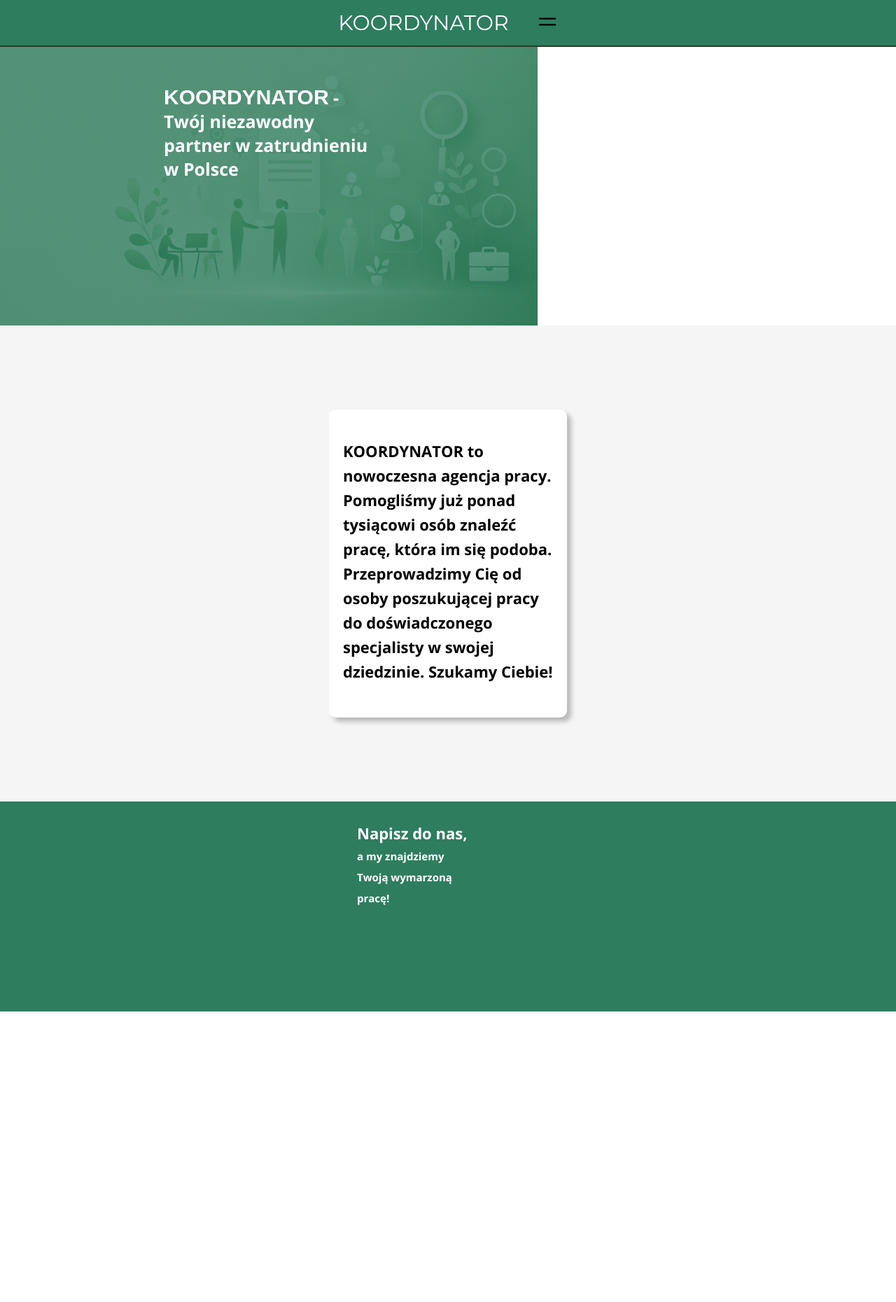
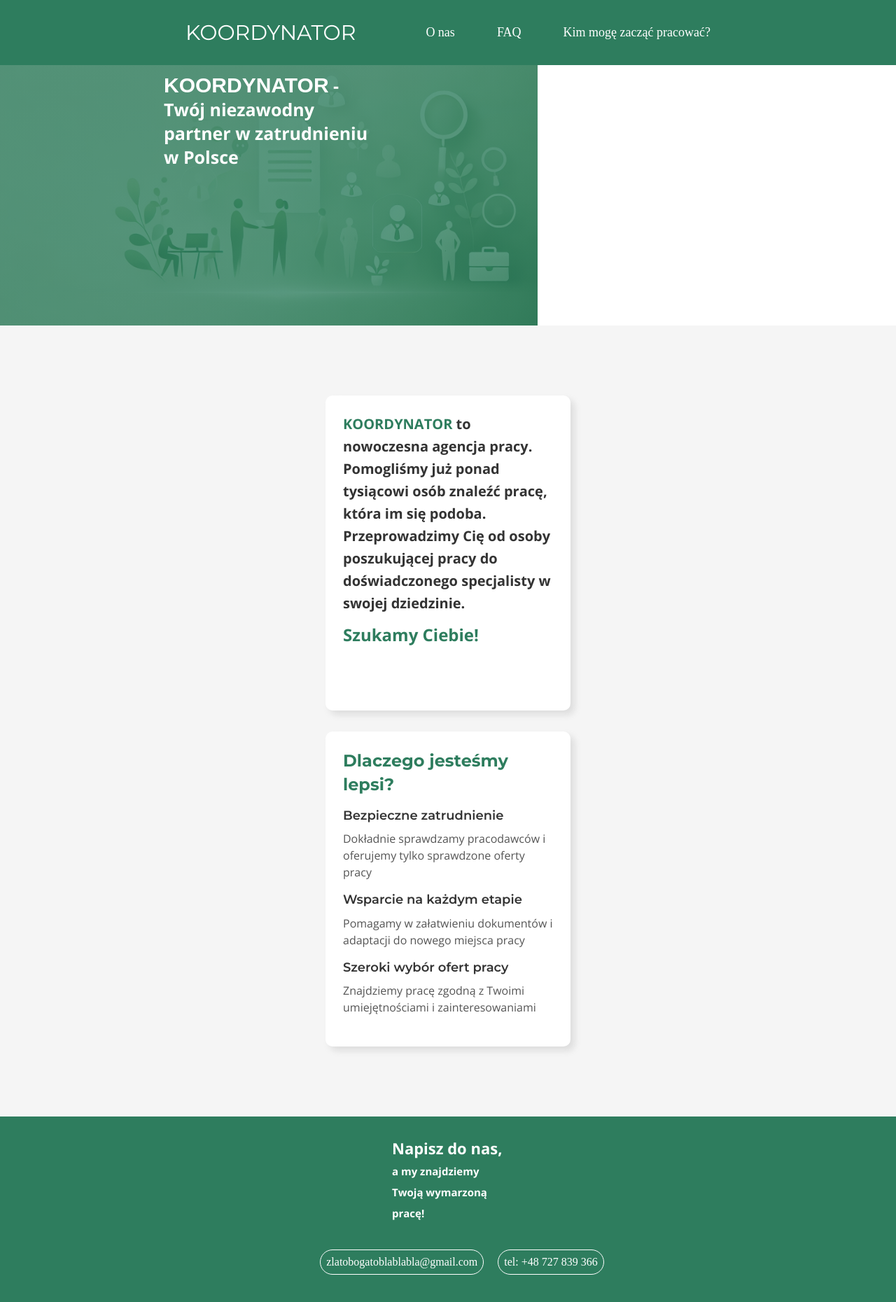
Before and after one commit to Kirilzhm/Job-search-site, a React (Vite) app: page / in a window 1280 px wide. Shown: the top 1860 px of the page at 70% size. Before the commit the page ends 1445 px from the top, so only its background shows below. Built offline with nearby package versions, Linux system fonts and the light colour scheme.

Commit message:
small chanding

```diff
--- a/index.html
+++ b/index.html
@@ -1,8 +1,8 @@
 <!doctype html>
-<html lang="en">
+<html lang="pl">
   <head>
     <meta charset="UTF-8" />
-    <link rel="icon" type="image/svg+xml" href="/vite.svg" />
+    <link rel="icon" href="./public/WebSite-logo.svg" type="image/svg+xml">
     <meta name="viewport" content="width=device-width, initial-scale=1.0" />
     <link rel="preconnect" href="https://fonts.googleapis.com">
     <link rel="preconnect" href="https://fonts.gstatic.com" crossorigin>
--- a/src/index.css
+++ b/src/index.css
@@ -5,3 +5,11 @@ body{
 a{
     text-decoration: none;
 }
+
+li{
+    list-style: none;
+}
+
+h1, h2, h3, h4, h5, h6{
+    margin: 0;
+}
--- a/src/pages/About-us.jsx
+++ b/src/pages/About-us.jsx
@@ -4,8 +4,27 @@ const AboutUs = () => {
 
     return (
         <div className={styles.aboutUsBox}>
+            <div className={styles.aboutUsSmallBox}>
             <div className={styles.aboutUsTextBox}>
-                <h3 className={styles.aboutUsText}>KOORDYNATOR to nowoczesna agencja pracy. Pomogliśmy już ponad tysiącowi osób znaleźć pracę, która im się podoba. Przeprowadzimy Cię od osoby poszukującej pracy do doświadczonego specjalisty w swojej dziedzinie. Szukamy Ciebie!</h3>
+                <h3 className={styles.aboutUsText}> <span className={styles.firstTextAboutUs}>KOORDYNATOR</span> to nowoczesna agencja pracy. Pomogliśmy już ponad tysiącowi osób znaleźć pracę, która im się podoba. Przeprowadzimy Cię od osoby poszukującej pracy do doświadczonego specjalisty w swojej dziedzinie. <span className={styles.lastTextAboutUs}>Szukamy Ciebie!</span></h3>
+            </div>
+            <div className={styles.aboutUsTextBox}>
+                <h3 className={styles.aboutUsSecondText}>Dlaczego jesteśmy lepsi?</h3>
+                <ul className={styles.aboutUsGoodList}>
+                    <li>
+                        <h4 className={styles.aboutUsItemText}>Bezpieczne zatrudnienie</h4>
+                        <p className={styles.aboutUsItemSmallText}>Dokładnie sprawdzamy pracodawców i oferujemy tylko sprawdzone oferty pracy</p>
+                    </li>
+                    <li>
+                        <h4 className={styles.aboutUsItemText}>Wsparcie na każdym etapie</h4>
+                        <p className={styles.aboutUsItemSmallText}>Pomagamy w załatwieniu dokumentów i adaptacji do nowego miejsca pracy</p>
+                    </li>
+                    <li>
+                        <h4 className={styles.aboutUsItemText}>Szeroki wybór ofert pracy</h4>
+                        <p className={styles.aboutUsItemSmallText}>Znajdziemy pracę zgodną z Twoimi umiejętnościami i zainteresowaniami</p>
+                    </li>
+                </ul>
+            </div>
             </div>
         </div>
     )
--- a/src/pages/About-us.module.css
+++ b/src/pages/About-us.module.css
@@ -1,26 +1,76 @@
-
-.aboutUsBox{
-    width: 100%;
+.aboutUsBox {
+    width: 100%;;
+    background-color: #f5f5f5;
+    padding: 100px 0;
     display: flex;
+    flex-wrap: wrap;
     justify-content: center;
-    background-color: #f5f5f5;
-    padding-top: 100px;
-    padding-bottom: 100px;
 }
 
-.aboutUsTextBox{
+.aboutUsSmallBox{
+    display: flex;
+    flex-wrap: wrap;
+    gap: 30px;
+    max-width: 350px;
+    width: 100%;
+    justify-content: center;
+}
+
+.aboutUsTextBox {
     width: 300px;
     background-color: white;
     border-radius: 10px;
-    margin-top: 20px;
-    margin-bottom: 20px;
-    padding: 20px;
+    padding: 25px;
     min-height: 400px;
-    box-shadow: 6px 6px 6px rgba(128, 128, 128, 0.5);
+    box-shadow: 6px 6px 10px rgba(128, 128, 128, 0.2);
 }
 
-.aboutUsText{
+.firstTextAboutUs{
+    color: #2E7D5E;
+}
+
+.aboutUsText {
     font-family: 'Open Sans', sans-serif;
-    font-size: 22px;
-    line-height: 35px;
+    font-size: 20px;
+    line-height: 1.6;
+    color: #333333;
 }
+
+.lastTextAboutUs {
+    font-size: 24px;
+    font-weight: 700;
+    color: #2E7D5E;
+    margin-top: 10px;
+    display: block;
+}
+
+.aboutUsSecondText {
+    font-family: 'Montserrat', sans-serif;
+    font-size: 24px;
+    font-weight: 700;
+    line-height: 1.4;
+    color: #2E7D5E;
+    margin-bottom: 15px;
+}
+
+.aboutUsGoodList {
+    padding: 0;
+    list-style: none;
+}
+
+.aboutUsItemText {
+    font-family: 'Montserrat', sans-serif;
+    font-size: 18px;
+    font-weight: 600;
+    color: #333333;
+    margin-top: 15px;
+    line-height: 1.4;
+}
+
+.aboutUsItemSmallText {
+    font-family: 'Open Sans', sans-serif;
+    font-size: 16px;
+    color: #555555;
+    line-height: 1.5;
+    margin: 8px 0;
+}
--- a/src/pages/Footer.jsx
+++ b/src/pages/Footer.jsx
@@ -4,9 +4,21 @@ const Footer = () => {
 
     return(
         <footer className={styles.footerBox}>
-            <div className={styles.footerTextBox}>
+           <div className={styles.footerContainer}>
+           <div className={styles.footerTextBox}>
                 <h4 className={styles.footerText}>Napisz do nas, <span className={styles.smallSpanText}>a my znajdziemy Twoją wymarzoną pracę!</span></h4>
             </div>
+           <div>
+           <ul className={styles.footerList}>
+                <li className={styles.footerItem}>
+                    <a className={styles.footerItemLink} href="mailto: 111@gmail.com">zlatobogatoblablabla@gmail.com</a>
+                </li>
+                <li className={styles.footerItem}>
+                    <a className={styles.footerItemLink} href="tel: +48 727 839 366">tel: +48 727 839 366</a>
+                </li>
+            </ul>
+           </div>
+           </div>
         </footer>
     )};
 
--- a/src/pages/Footer.module.css
+++ b/src/pages/Footer.module.css
@@ -11,6 +11,8 @@
     padding-top: 30px;
     margin-right: 100px;
     width: 160px;
+    margin-left: auto;
+    margin-right: auto;
 }
 
 .footerText{
@@ -23,3 +25,22 @@
 .smallSpanText{
     font-size: 15px;
 }
+
+.footerItem{
+    border: 1px solid white;
+    max-width: 226px;
+    padding: 8px;
+    border-radius: 20px;
+}
+
+.footerList{
+    display: flex;
+    flex-wrap: wrap;
+    gap: 20px;
+    justify-content: center;
+    margin-top: 40px;
+}
+
+.footerItemLink{
+    color: white;
+}
--- a/src/pages/Header.jsx
+++ b/src/pages/Header.jsx
@@ -13,6 +13,17 @@ const Header = () => {
                     <use xlinkHref="/public/vite.svg#icon-menu" />
                 </svg>
                 </button>
+            <ul className={style.HeaderLinksList}>
+                <li>
+                    <Link className={style.headerLinks}>O nas</Link>
+                </li>
+                <li>
+                    <Link className={style.headerLinks}>FAQ</Link>
+                </li>
+                <li>
+                    <Link className={style.headerLinks}>Kim mogę zacząć pracować?</Link>
+                </li>
+            </ul>
             </div>
         </header>
     )
--- a/src/pages/Header.module.css
+++ b/src/pages/Header.module.css
@@ -4,7 +4,6 @@
     justify-content: center;
     align-items: center;
     padding-bottom: 10px;
-    border-bottom: 2px solid rgb(41, 59, 41);
     padding-top: 10px;
     background-color: #2E7D5E;
     position: fixed;
@@ -14,11 +13,18 @@
     z-index: 9999999;
 }
 
-.headerLogo{
+.headerLogo {
     color: #FFFFFF;
     font-family: 'Montserrat', sans-serif;
     line-height: 1.5;
     font-size: 30px;
+    transition: transform 0.4s ease-in-out, text-shadow 0.4s ease-in-out, color 0.4s ease-in-out;
+}
+
+.headerLogo:hover {
+    transform: scale(1.1);
+    color: #FFD700;
+    text-shadow: 0px 4px 8px rgba(0, 0, 0, 0.2);
 }
 
 .logoBox{
@@ -37,3 +43,37 @@
     margin-right: 0;
     cursor: pointer;
 }
+
+.headerLinks{
+    display: none;
+    transition: color 0.4s ease-in-out, background-color 0.4s ease-in-out;
+}
+
+@media screen and (min-width: 768px) {
+    .btnMenu{
+        display: none;
+    }
+
+    .headerLinks{
+        display: block;
+        color: #FFFFFF;
+        font-size: 18px;
+        padding: 10px 20px;
+        border-radius: 20px;
+    }
+
+    .headerLinks:hover {
+        color: #FFD700;
+        background-color: rgba(255, 255, 255, 0.1);
+    }
+
+    .HeaderLinksList{
+        display: flex;
+        flex-wrap: nowrap;
+        gap: 20px;
+    }
+
+    .headerLogo{
+        margin-left: 20px;
+    }
+}
```
Also changed, not shown: public/WebSite-logo_1.svg (added), public/vite.svg.
